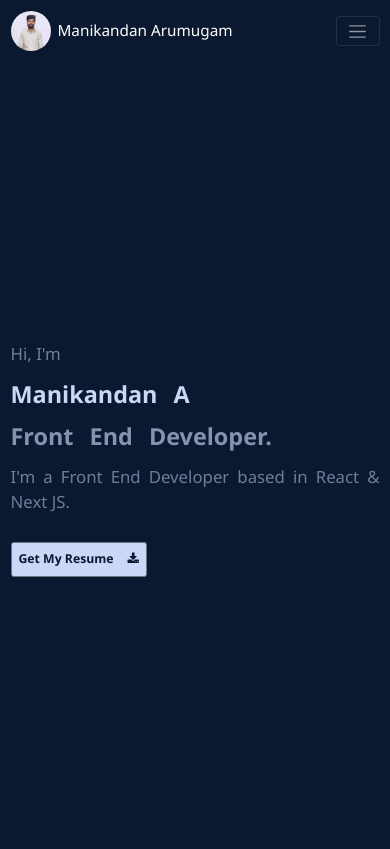
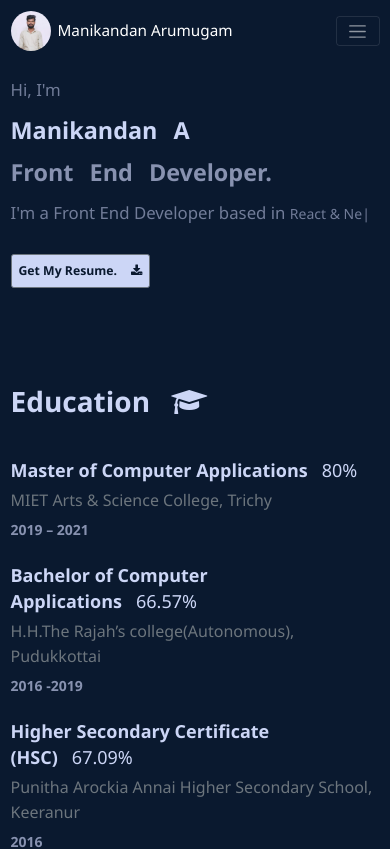
Before and after one commit to manikeeranur/react-portfolio, a React (Create React App) app: page / in a window 390 px wide. Shown: the top 849 px of the page. Built offline with nearby package versions, Linux system fonts and the light colour scheme.

Commit message:
changes done

```diff
--- a/package.json
+++ b/package.json
@@ -24,6 +24,7 @@
     "react-scripts": "5.0.1",
     "react-scroll": "^1.9.0",
     "react-toastify": "^10.0.6",
+    "react-type-animation": "^3.2.0",
     "web-vitals": "^2.1.4"
   },
   "scripts": {
--- a/src/App.css
+++ b/src/App.css
@@ -247,4 +247,7 @@ body {
     grid-template-columns: repeat(2, 1fr);
     gap: 0.75rem;
   }
+  .home-page {
+    height: auto;
+  }
 }
--- a/src/components/Home/Home.jsx
+++ b/src/components/Home/Home.jsx
@@ -2,6 +2,7 @@ import React, { useContext } from "react";
 import Resume from "../download/Manikandan_Resume.pdf";
 import MyResume from "../Resume/MyResume";
 import { MyResumeContext } from "../context/MyResumeContext";
+import { TypeAnimation } from "react-type-animation";
 
 const Home = () => {
   const { downloadResumeAsPDF } = useContext(MyResumeContext);
@@ -12,14 +13,29 @@ const Home = () => {
           <p>Hi, I'm</p>
           <h2 className="myJob">Manikandan A</h2>
           <h2 className="role">Front End Developer.</h2>
-          <p>I'm a Front End Developer based in React & Next JS.</p>
+
+          <p>
+            I'm a Front End Developer based in{" "}
+            <TypeAnimation
+              sequence={["React", 1000, "React & Next JS.", 1000]}
+              wrapper="span"
+              speed={50}
+              repeat={Infinity}
+            />
+          </p>
           <a
-            className="btn btn-outline-secondary download-button-new btn-sm mt-3"
-            // href={Resume}
+            className="btn btn-outline-secondary download-button-new btn-sm mt-3 d-none d-md-inline"
             onClick={downloadResumeAsPDF}
-            // download="Manikandan_Resume.pdf"
           >
             Get My Resume
+            <i className="fa fa-download ms-3" aria-hidden="true"></i>
+          </a>
+          <a
+            className="btn btn-outline-secondary download-button-new btn-sm mt-3 d-d-md-inline d-md-none"
+            href={Resume}
+            download="Manikandan_Resume.pdf"
+          >
+            Get My Resume.
             <i className="fa fa-download ms-3" aria-hidden="true"></i>
           </a>
           <div className="d-none">
```
Also changed, not shown: 2 other files (tests, documents, lock files or other folders).
